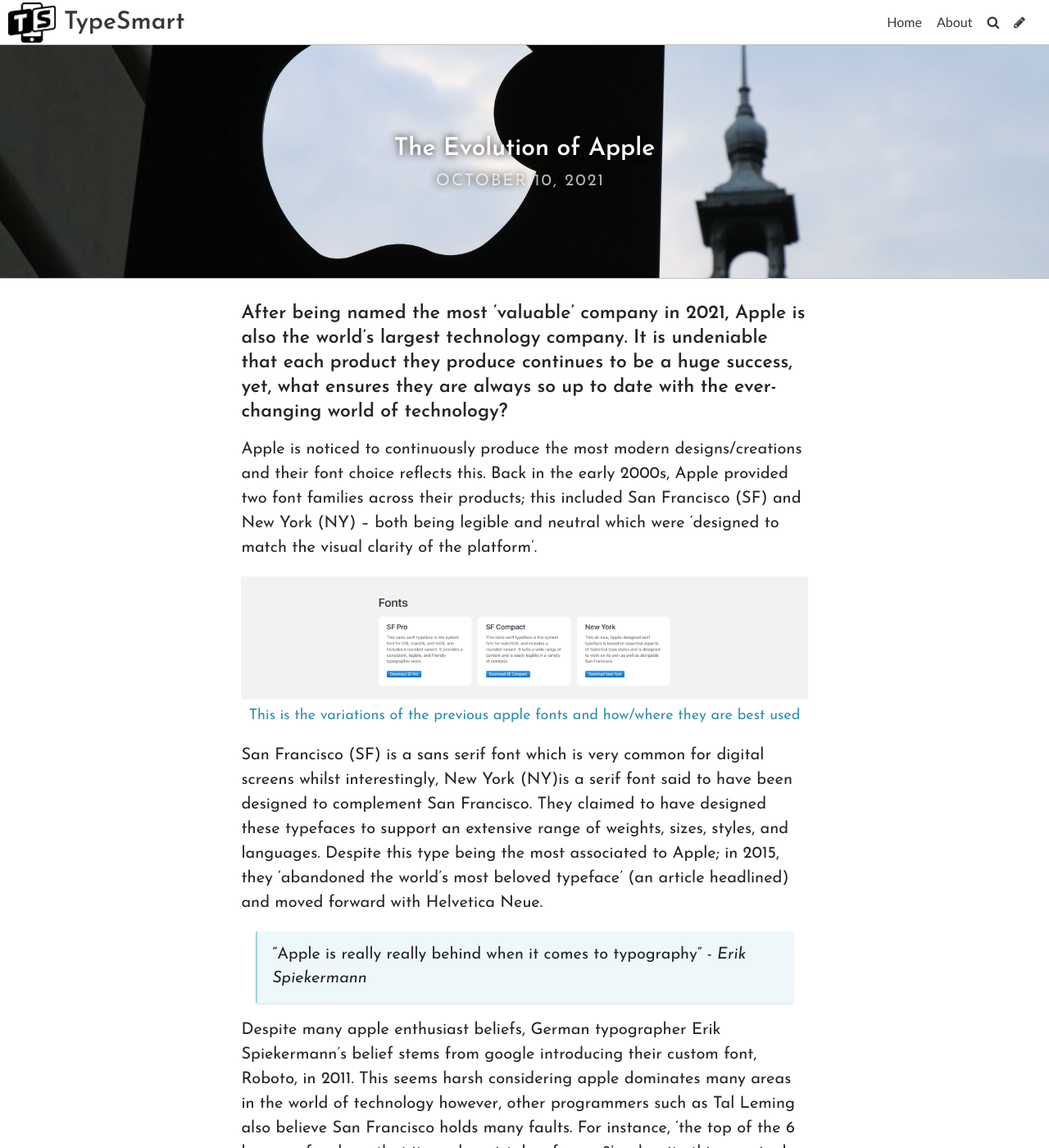
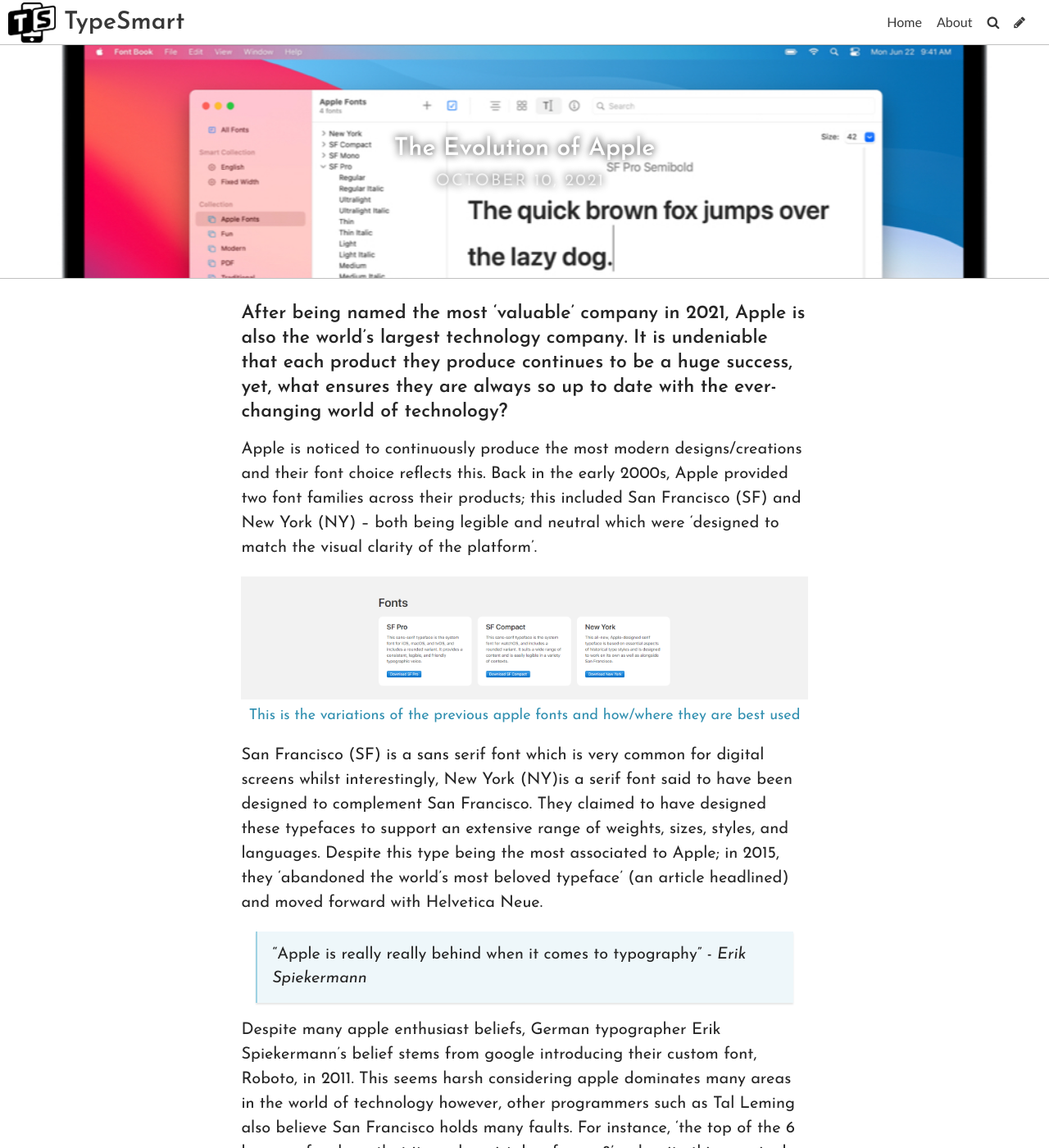
Before and after one commit to nicoleanncarter/typo-design-template, a Jekyll site: the page built from _posts/2021-10-10-the-evolution-of-apple.md, in a window 1280 px wide and 1400 px high. Shown: the whole window at 82% size. Built offline with Jekyll 4.4.1, drawn with Linux system fonts in a browser that asks for light colours; some web fonts are replaced.

Commit message:
Update Post “2021-10-10-the-evolution-of-apple”

```diff
--- a/_posts/2021-10-10-the-evolution-of-apple.md
+++ b/_posts/2021-10-10-the-evolution-of-apple.md
@@ -2,7 +2,7 @@
 layout: post
 title: The Evolution of Apple
 date: 2021-10-10T10:49:20.865Z
-image: ../uploads/photo-1503852460961-aa7ffdd3d64d.webp
+image: ../uploads/fonts-og-twitter.jpg
 title_color: "#ffffff"
 caption: The Input typography has in their success
 comments: true
```
Also changed, not shown: uploads/fonts-og-twitter.jpg (added).
